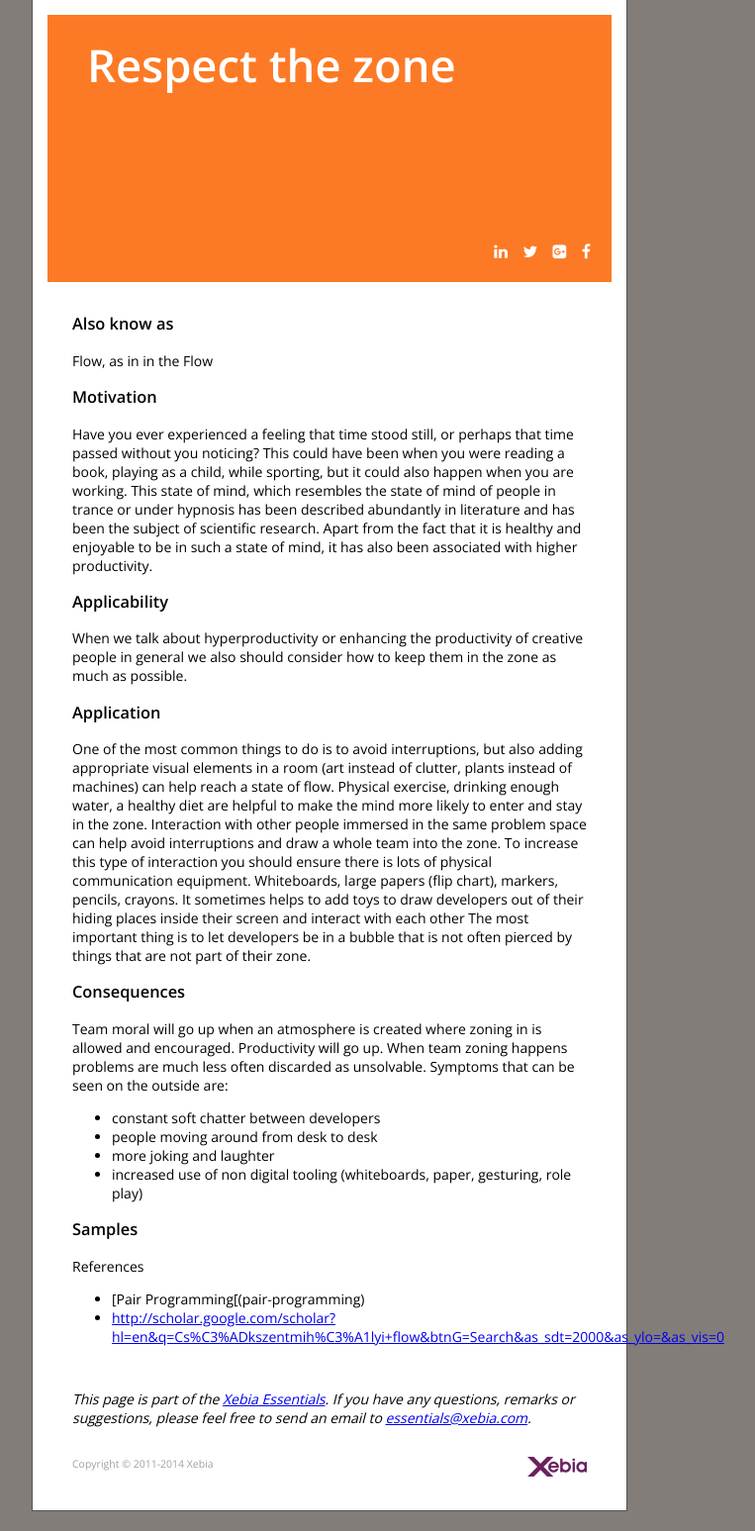
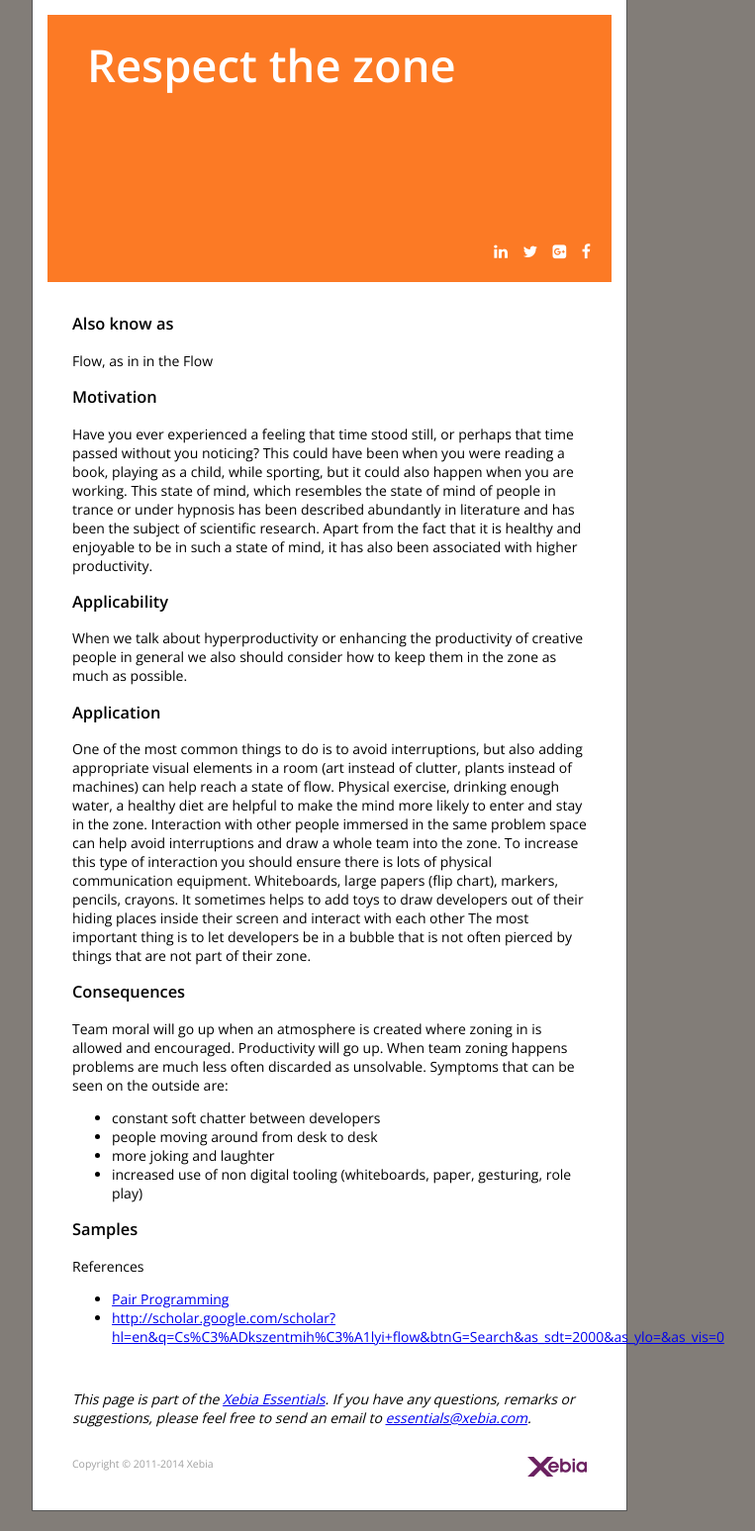
Before and after one commit to xebia/essentials, a Jekyll site: the page built from web/the-zone.md, in a window 1280 px wide. Shown: the whole page at 99% size, without its empty margins (307-1070 px from the left). Built offline with Jekyll 4.4.1, drawn with Linux system fonts in a browser that asks for light colours; nearby versions of some CDN libraries; Markdown is read by kramdown in place of the engine named in the settings.

Commit message:
Fixes pair-programming link in the-zone card.

```diff
--- a/web/the-zone.md
+++ b/web/the-zone.md
@@ -37,5 +37,5 @@ Symptoms that can be seen on the outside are:
 
 References
 
-* [Pair Programming[(pair-programming)
+* [Pair Programming](pair-programming)
 * [http://scholar.google.com/scholar?hl=en&q=Cs%C3%ADkszentmih%C3%A1lyi+flow&btnG=Search&as_sdt=2000&as_ylo=&as_vis=0](http://scholar.google.com/scholar?hl=en&q=Cs%C3%ADkszentmih%C3%A1lyi+flow&btnG=Search&as_sdt=2000&as_ylo=&as_vis=0)
```
